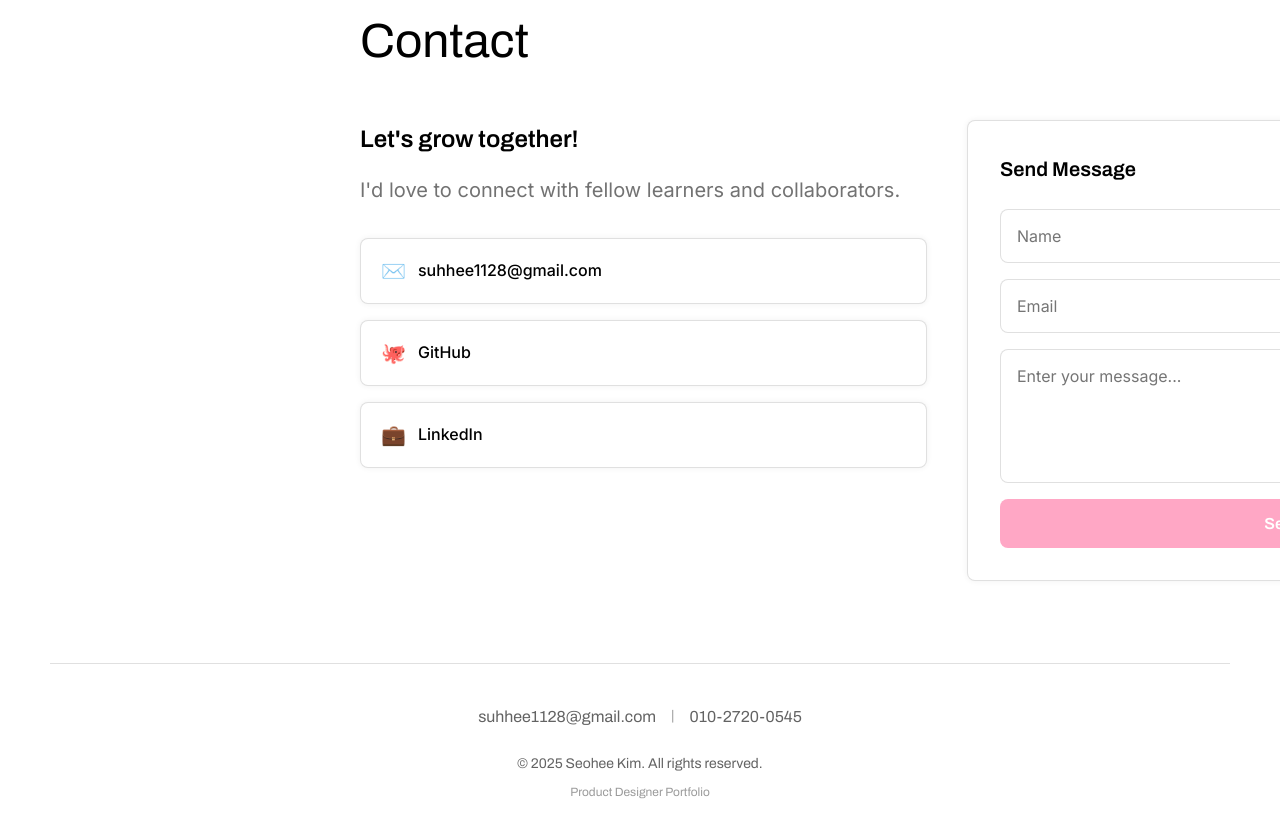
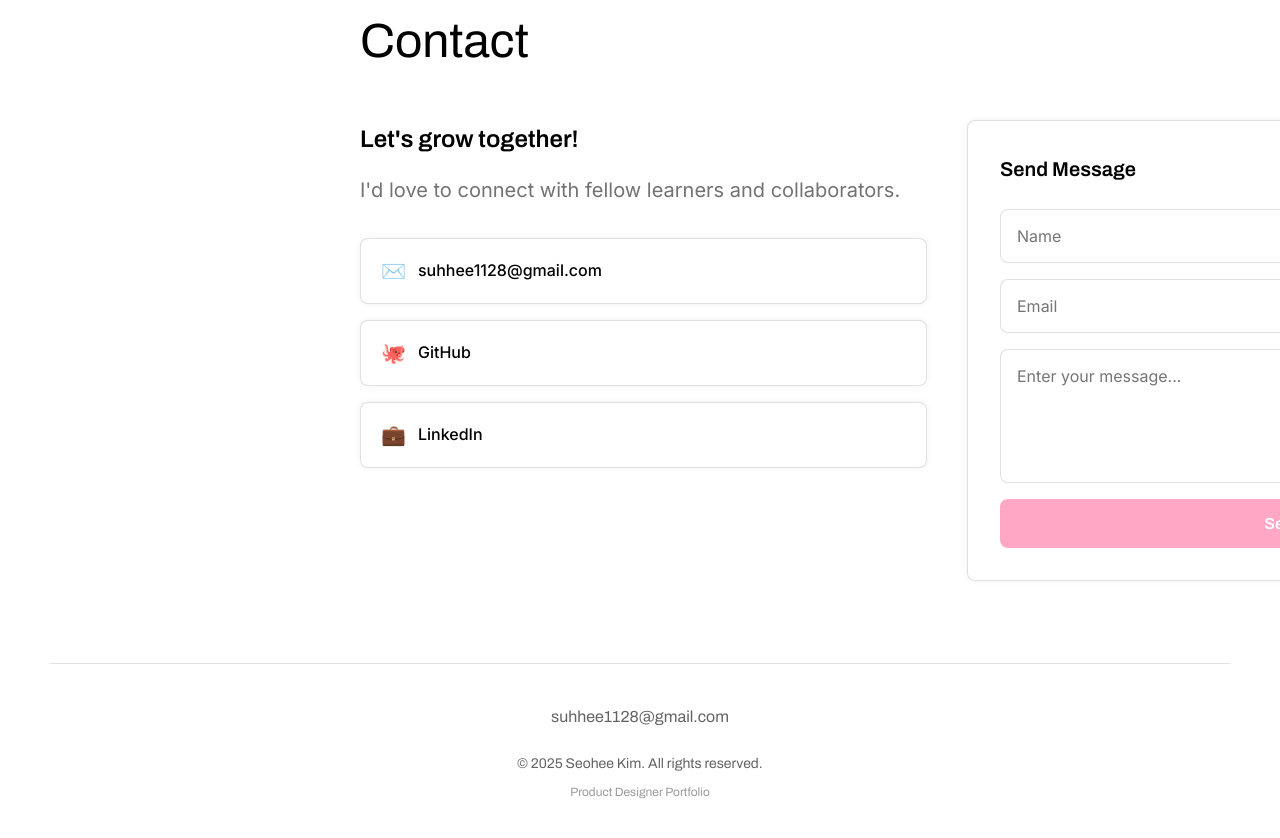
Before and after one commit to suhhee1128-pixel/portfolio, a plain HTML site: page index.html in a window 1280 px wide. Shown: the part 4204-5042 px from the top of the page. Drawn offline with Linux system fonts and the light colour scheme.

Commit message:
Add files via upload

```diff
--- a/index.html
+++ b/index.html
@@ -365,8 +365,8 @@
                 <div class="footer-content">
                     <div class="footer-contact">
                         <a href="mailto:suhhee1128@gmail.com" class="footer-link">suhhee1128@gmail.com</a>
-                        <span class="footer-divider">|</span>
-                        <a href="tel:010-2720-0545" class="footer-link">010-2720-0545</a>
+
+
                     </div>
                     <p>&copy; 2025 Seohee Kim. All rights reserved.</p>
                     <p>Product Designer Portfolio</p>
```
